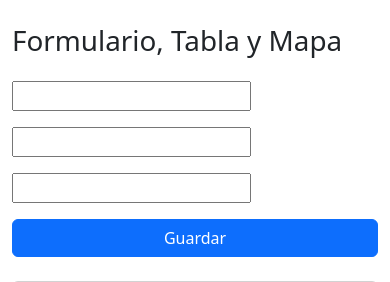
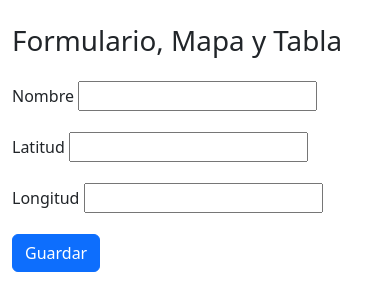
Before and after one commit to pedro-donoso/demo_render_app, a Django app: page / in a window 390 px wide. Shown: the top 282 px of the page. Run offline with Django 5.2, Linux system fonts and the light colour scheme; data comes from the database, SQL or seed files in the repository.

Commit message:
mapa ajustado

```diff
--- a/datos/templates/home.html
+++ b/datos/templates/home.html
@@ -3,7 +3,9 @@
 
 <head>
     <title>Demo Render con Coordenadas</title>
+
     <link href="https://cdn.jsdelivr.net/npm/bootstrap@5.3.2/dist/css/bootstrap.min.css" rel="stylesheet">
+
     <link rel="stylesheet" href="https://unpkg.com/leaflet/dist/leaflet.css" />
     <style>
         #map {
@@ -24,20 +26,25 @@
 <body class="container-fluid py-4">
     <h1 class="mb-4">Formulario, Tabla y Mapa</h1>
 
+    <form method="post" class="row g-3 mb-4">
+        {% csrf_token %}
+
+        <div class="col-md-3">
+            {{ form.nombre }}
+        </div>
+        <div class="col-md-3">
+            {{ form.latitud }}
+        </div>
+        <div class="col-md-3">
+            {{ form.longitud }}
+        </div>
+        <div class="col-md-3 d-flex align-items-end">
+            <button type="submit" class="btn btn-primary w-100">Guardar</button>
+        </div>
+    </form>
+
     <div class="row mb-4">
-        <div class="col-lg-6 mb-4">
-            <div class="card">
-                <div class="card-body">
-                    <form method="post">
-                        {% csrf_token %}
-                        {{ form.as_p }}
-                        <button type="submit" class="btn btn-primary">Guardar</button>
-                    </form>
-                </div>
-            </div>
-        </div>
-
-        <div class="col-lg-6 mb-4">
+        <div class="col-12">
             <div class="card">
                 <div class="card-body">
                     <table class="table table-bordered table-striped">
@@ -137,30 +144,37 @@
         }
     </style>
 </head>
-<body class="container-fluid py-4">
-    <h1 class="mb-4">Formulario, Tabla y Mapa</h1>
+<body class="container py-4">
+    <h1 class="mb-4">Formulario, Mapa y Tabla</h1>
 
-    <!-- Formulario horizontal debajo del título -->
+    <!-- Formulario con labels visibles -->
     <form method="post" class="row g-3 mb-4">
         {% csrf_token %}
-        <!-- Ejemplo de campos: ajusta según tu modelo -->
-        <div class="col-md-3">
+        <div class="col-md-4">
+            <label for="id_nombre" class="form-label">Nombre</label>
             {{ form.nombre }}
         </div>
-        <div class="col-md-3">
+        <div class="col-md-4">
+            <label for="id_latitud" class="form-label">Latitud</label>
             {{ form.latitud }}
         </div>
-        <div class="col-md-3">
+        <div class="col-md-4">
+            <label for="id_longitud" class="form-label">Longitud</label>
             {{ form.longitud }}
         </div>
-        <div class="col-md-3 d-flex align-items-end">
-            <button type="submit" class="btn btn-primary w-100">Guardar</button>
+        <div class="col-12">
+            <button type="submit" class="btn btn-primary">Guardar</button>
         </div>
     </form>
 
-    <!-- Fila superior: tabla -->
-    <div class="row mb-4">
-        <div class="col-12">
+    <!-- Mapa debajo del formulario -->
+    <div class="card mb-4">
+        <div class="card-body p-0">
+            <div id="map"></div>
+        </div>
+    </div>
+
+    <!-- Tabla al final -->
     <div class="card">
         <div class="card-body">
             <table class="table table-bordered table-striped">
@@ -183,19 +197,6 @@
                     {% endfor %}
                 </tbody>
             </table>
-                </div>
-            </div>
-        </div>
-    </div>
-
-    <!-- Fila inferior: mapa ocupa todo el ancho -->
-    <div class="row">
-        <div class="col-12">
-            <div class="card">
-                <div class="card-body p-0">
-                    <div id="map"></div>
-                </div>
-            </div>
         </div>
     </div>
 
```
Lines whose indentation alone changed are shown as unchanged.
